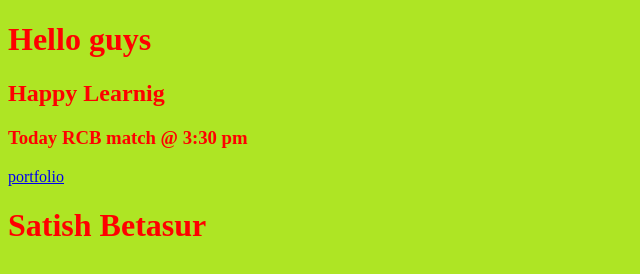
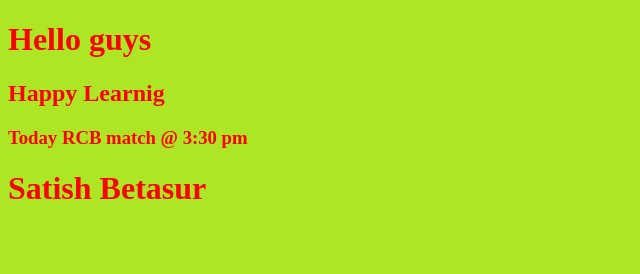
Before and after one commit to SatishHB2302/projects, a plain HTML site: page index.html in a window 1280 px wide. Shown: the whole page, without its empty margins (0-640 px from the left). Drawn offline with Linux system fonts and the light colour scheme.

Commit message:
Update index.html

```diff
--- a/index.html
+++ b/index.html
@@ -15,7 +15,7 @@
     <h1>Hello guys</h1>
     <h2>Happy Learnig</h2>
     <h3>Today RCB match @ 3:30 pm</h3>
-    <a href="portfolio.html">portfolio</a>
+    <a href="portfolio.html"></a>
     <div>
         <h1>Satish Betasur</h1>
 
```
